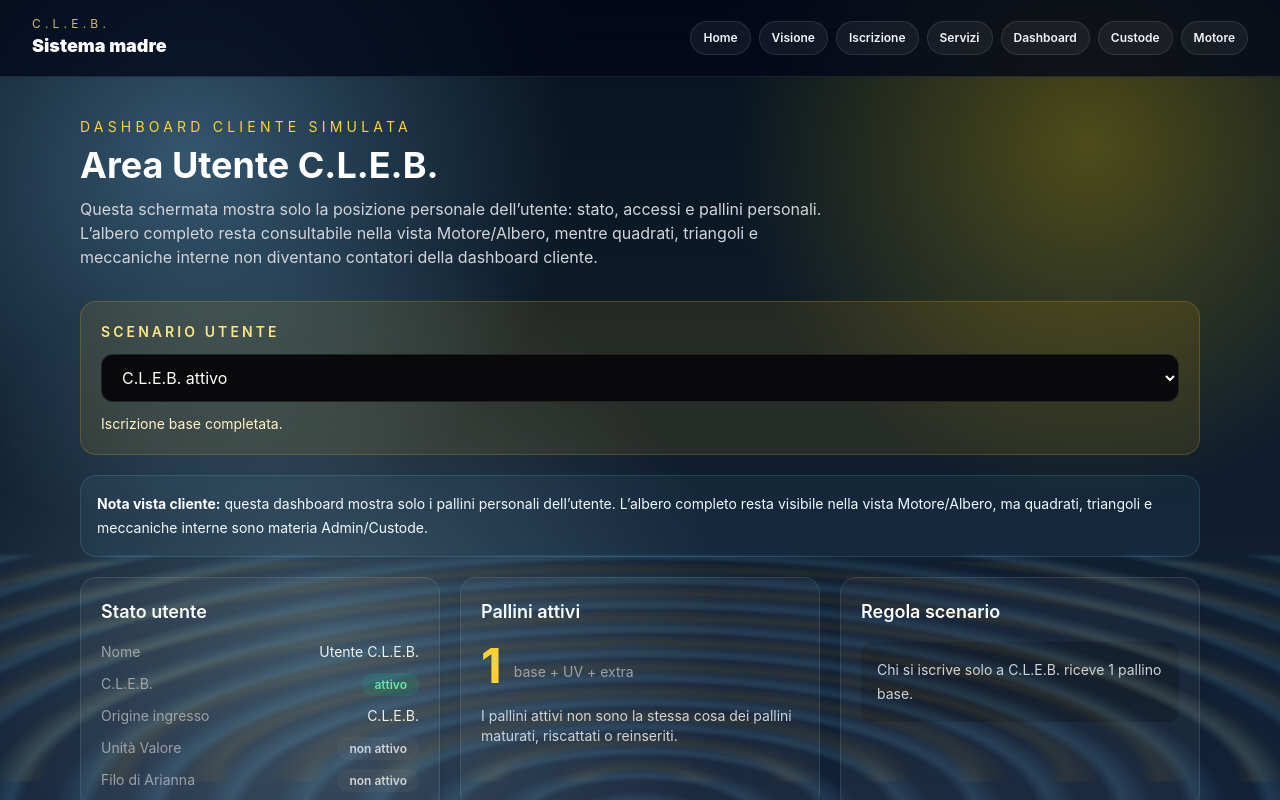
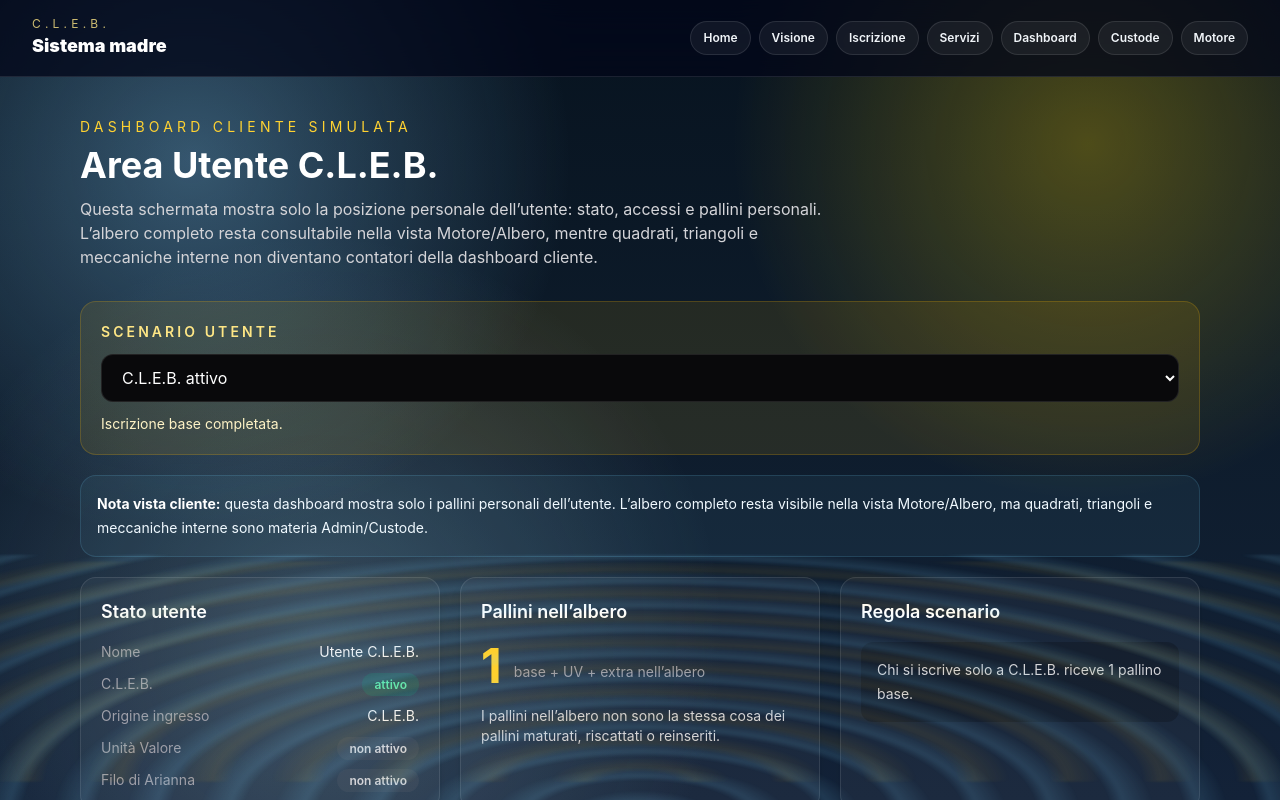
Before and after one commit to Topastro41inf/motore-cleb, a React (Vite) app: page / in a window 1280 px wide. Both pictures are taken after a click on the button "Dashboard". Shown: the top 800 px of the page. Built offline with nearby package versions, Linux system fonts and the light colour scheme.

Commit message:
Corregge lessico dashboard saldo e albero CLEB

```diff
--- a/src/portal/data/dashboardScenarios.js
+++ b/src/portal/data/dashboardScenarios.js
@@ -292,27 +292,27 @@ export const dashboardCounterDefinitions = [
     note: "Pacchetti previsti: 3, 6, 9, 10. Massimo 10 extra annui.",
   },
   {
-    label: "Pallini maturati personali",
+    label: "Crediti personali disponibili",
     field: "maturedPersonalDots",
-    note: "Crediti personali maturati e ancora disponibili nella dashboard.",
+    note: "Crediti personali maturati e ancora disponibili nella dashboard cliente.",
   },
   {
-    label: "Pallini riscattati",
+    label: "Crediti personali riscattati",
     field: "redeemedDots",
-    note: "Pallini personali già riscattati dall’utente.",
+    note: "Crediti personali già riscattati dall’utente.",
   },
   {
-    label: "Pallini reinseriti",
+    label: "Crediti personali reinseriti",
     field: "reinsertedDots",
-    note: "Pallini maturati che l’utente ha scelto di reinserire nell’albero.",
+    note: "Crediti personali che l’utente ha scelto di reinserire nell’albero.",
   },
 ];
 
 export const dashboardSeparationItems = [
   "Pallino nell’albero",
-  "Pallino maturato dashboard",
-  "Pallino riscattato",
-  "Pallino reinserito",
+  "Credito personale disponibile",
+  "Credito personale riscattato",
+  "Credito personale reinserito",
 ];
 
 export const dashboardAdminOnlyFields = [
--- a/src/portal/pages/DashboardPage.jsx
+++ b/src/portal/pages/DashboardPage.jsx
@@ -82,17 +82,17 @@ export default function DashboardPage() {
           </div>
         </DashboardCard>
 
-        <DashboardCard title="Pallini attivi">
+        <DashboardCard title="Pallini nell’albero">
           <div className="flex items-end gap-3">
             <span className="text-5xl font-bold text-amber-300">
               {activeDots}
             </span>
             <span className="pb-2 text-sm text-zinc-400">
-              base + UV + extra
+              base + UV + extra nell’albero
             </span>
           </div>
           <p className="mt-4 text-sm text-zinc-300">
-            I pallini attivi non sono la stessa cosa dei pallini maturati,
+            I pallini nell’albero non sono la stessa cosa dei pallini maturati,
             riscattati o reinseriti.
           </p>
         </DashboardCard>
```
Also changed, not shown: 1 other file (tests, documents, lock files or other folders).
